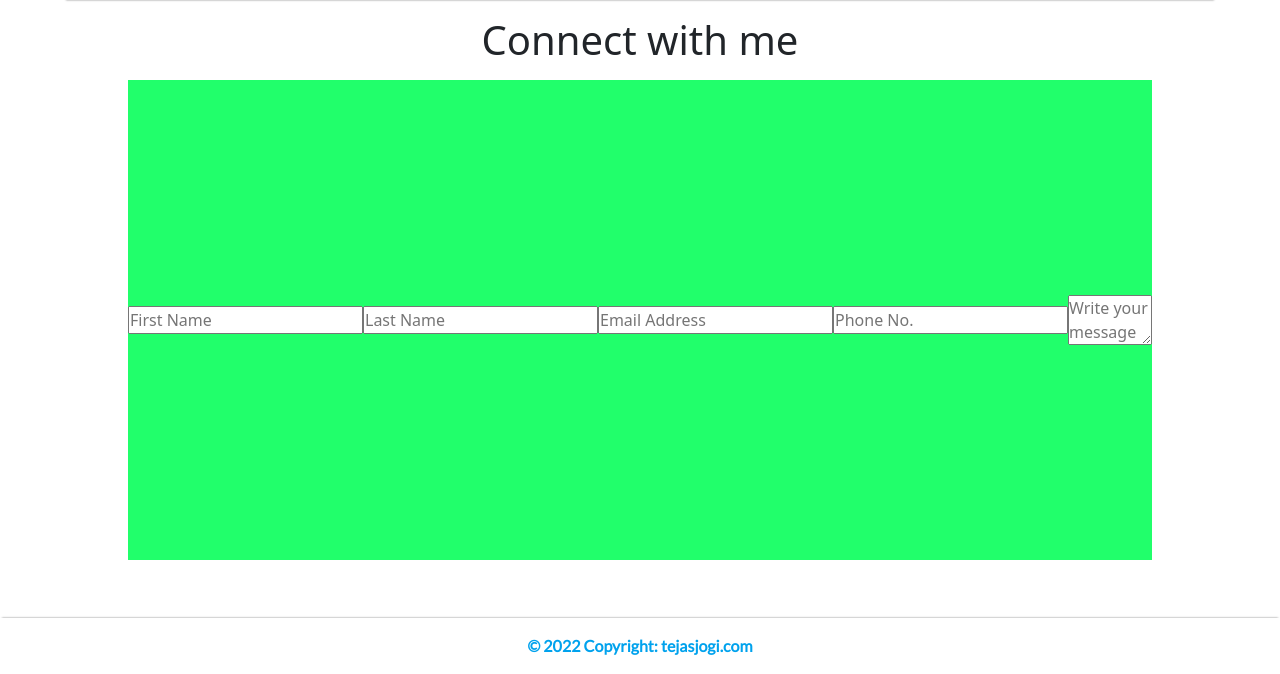
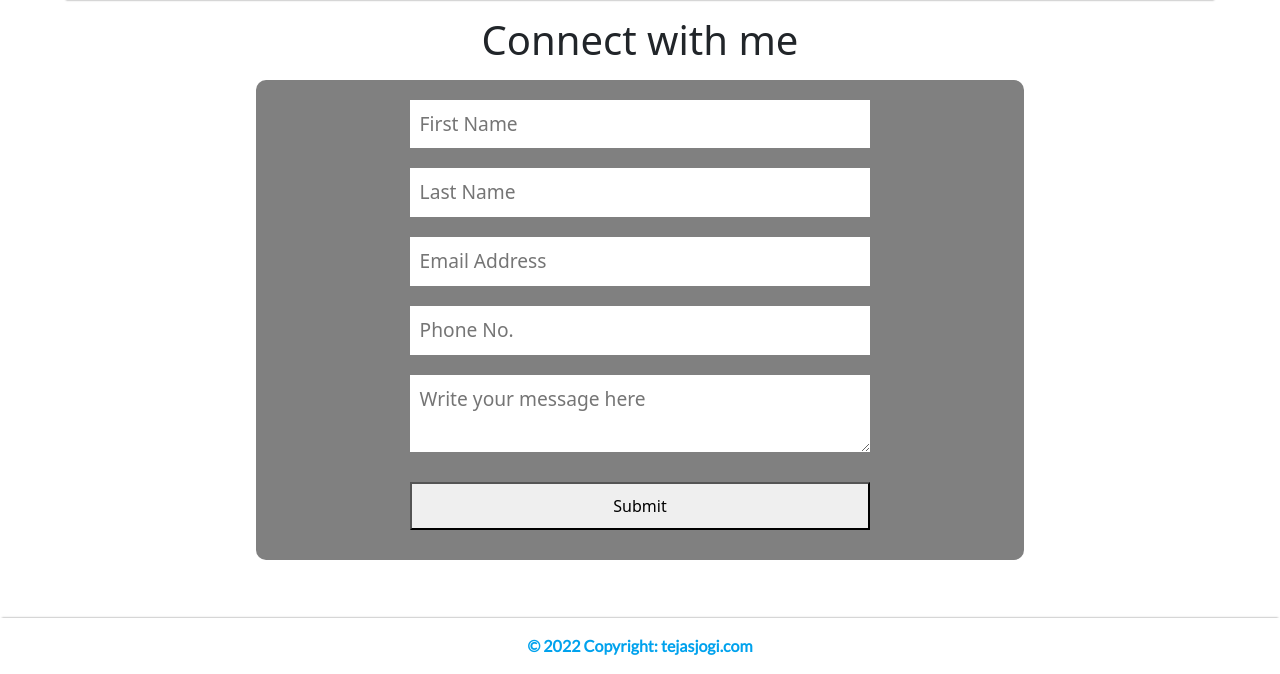
Before and after one commit to TejasJogi/Portfolio-Website, a Flask app: page /contact in a window 1280 px wide. Shown: the part 126-800 px from the top of the page. Run offline with Flask 2, Linux system fonts and the light colour scheme.

Commit message:
style contact form

```diff
--- a/static/style.css
+++ b/static/style.css
@@ -139,8 +139,25 @@ footer a {
     display: flex;
     align-items: center;
     justify-content: center;
-    width: 80%;
+    width: 60%;
     height: 60vh;
     margin: auto;
-    background-color: #00ff55de;
+    background-color: grey;
+    border-radius: 10px;
+    flex-direction: column;
 }
+
+.form input, .form textarea {
+    border: 0;
+    outline: none;
+    margin: 10px;
+    padding: 10px;
+    width: 60%;
+    font-size: larger;
+}
+
+.submit {
+    width: 60%;
+    padding: 10px;
+    margin: 20px;
+}
--- a/templates/contact.html
+++ b/templates/contact.html
@@ -10,5 +10,6 @@
     <input type="text" id="email" placeholder="Email Address" required>
     <input type="text" id="phone" placeholder="Phone No." required>
     <textarea type="text" id="message" placeholder="Write your message here" required></textarea>
+    <button type="submit" class="submit">Submit</button>
 </div>
 {% endblock content %}
```
